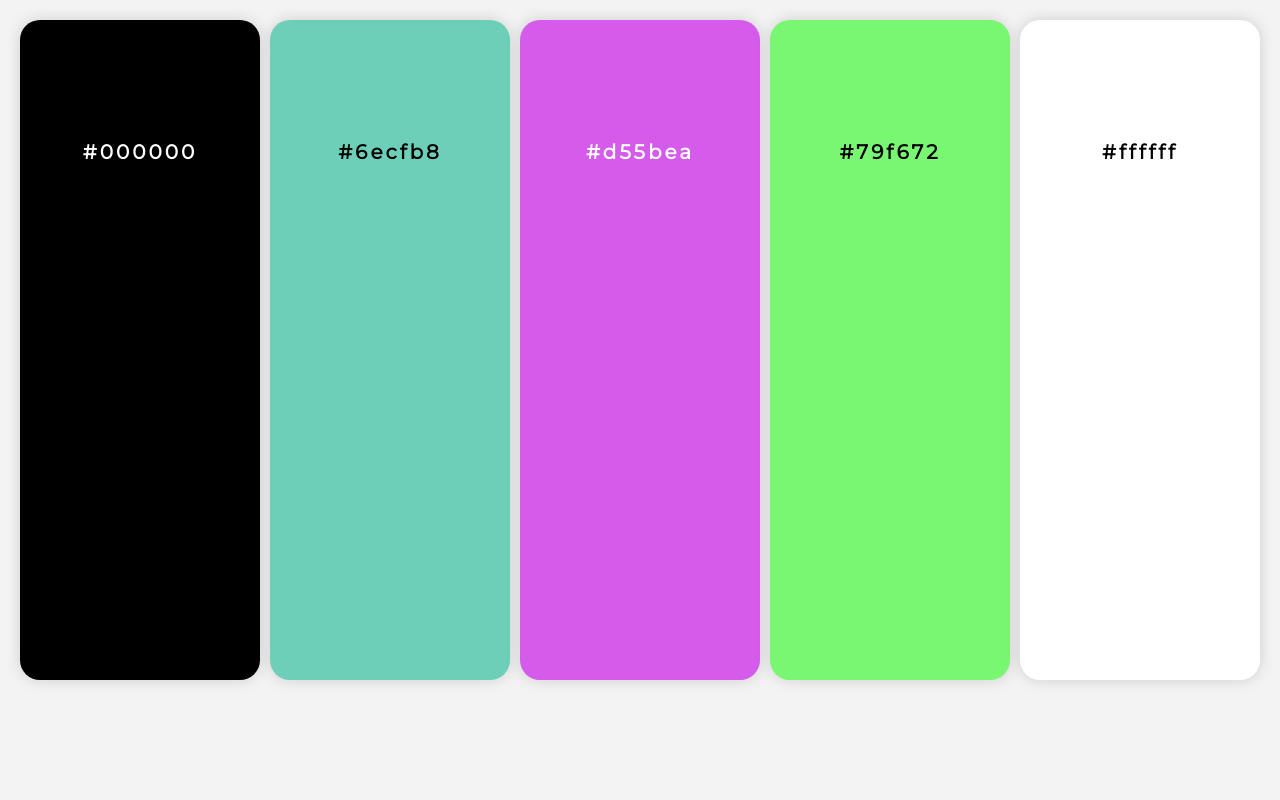
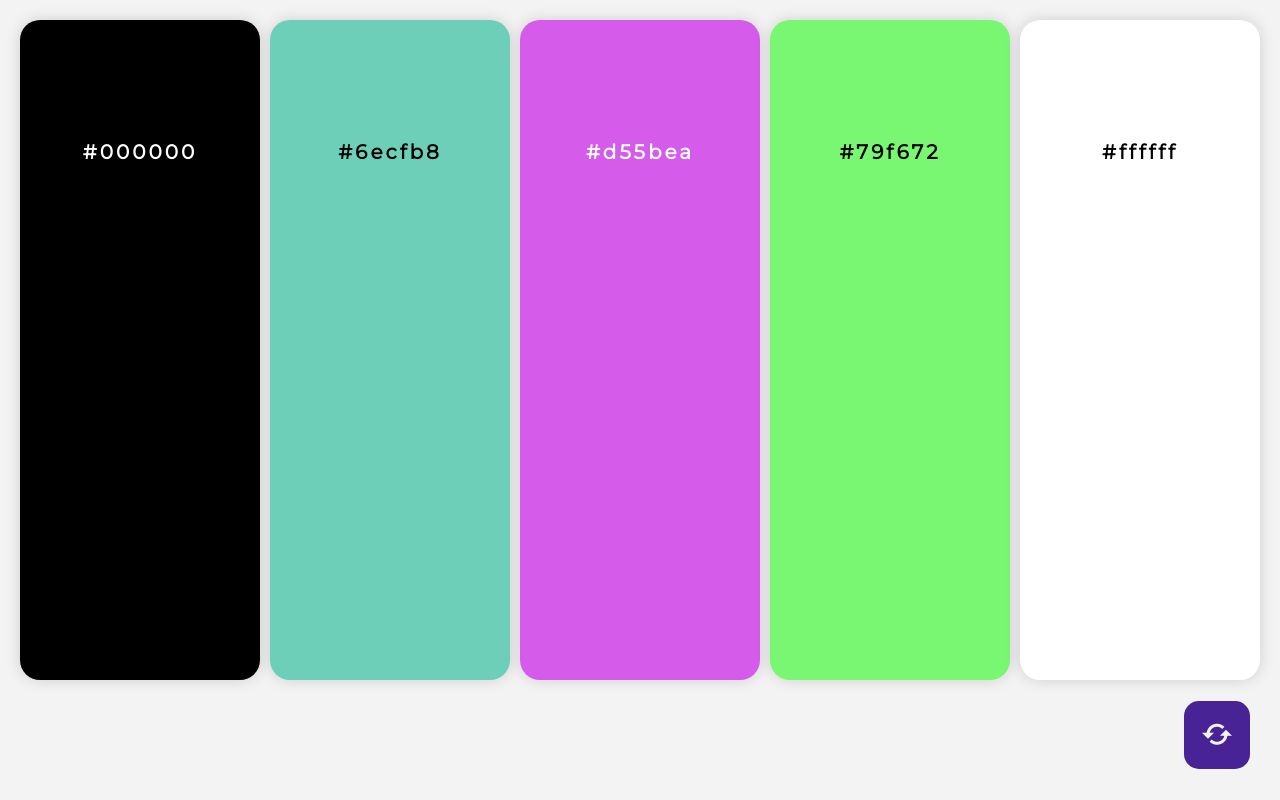
Before and after one commit to 3str-team/random-palete, a React (Create React App) app: page / in a window 1280 px wide. Built offline with nearby package versions, Linux system fonts and the light colour scheme.

Commit message:
added delete merging colors function

```diff
--- a/src/components/Column/Column.jsx
+++ b/src/components/Column/Column.jsx
@@ -2,6 +2,7 @@ import React, { useState } from "react";
 import { getBrightness, getColorById } from "../../helpers/color";
 import { v4 as uuidv4 } from "uuid";
 import styles from "./Column.module.scss";
+import { useEffect } from "react";
 
 const Column = ({ colorsState, id, generateRandomColor, addMergingColors }) => {
   const [colors, setColors] = colorsState;
@@ -32,6 +33,10 @@ const Column = ({ colorsState, id, generateRandomColor, addMergingColors }) => {
   const setRandomColor = () => {
     setColor({ id: uuidv4(), hex: generateRandomColor() });
   };
+
+  useEffect(() => {
+    setColor(getColorById(colors, id));
+  }, [getColorById(colors, id)]);
 
   const functionBtns = [
     {
--- a/src/components/Palete/Palete.jsx
+++ b/src/components/Palete/Palete.jsx
@@ -2,9 +2,10 @@ import React, { useState } from "react";
 import Column from "../Column/Column";
 import { generateRandomColor, mixColors } from "../../helpers/color";
 import { v4 as uuidv4 } from "uuid";
-import styles from "./Palete.module.scss";
 import DemoColorsList from "./demoMergingColorsList/DemoColorsList";
 import MergeButton from "./demoMergingColorsList/MergeButton/MergeButton";
+import RefreshButton from "../RefreshButton/RefreshButton";
+import styles from "./Palete.module.scss";
 
 const Palete = () => {
   const [colors, setColors] = useState([
@@ -16,12 +17,12 @@ const Palete = () => {
   ]);
   const [mergingColors, setMergingColors] = useState([]);
 
-  // const updateColors = () => {
-  //   let newColors = colors.map((color) => {
-  //     return { id: color.id, hex: generateRandomColor() };
-  //   });
-  //   setColors(newColors);
-  // };
+  const updateColors = () => {
+    let newColors = colors.map((color) => {
+      return { id: color.id, hex: generateRandomColor() };
+    });
+    setColors(newColors);
+  };
 
   const addColor = (color) => {
     setColors([...colors, { id: uuidv4(), hex: color }]);
@@ -62,9 +63,9 @@ const Palete = () => {
       <div className={styles.tools}>
         <div
           className={styles.merge}
-          style={{ display: mergingColors.length ? "flex" : "none" }}
+          style={{ opacity: mergingColors.length ? "1" : "0" }}
         >
-          <DemoColorsList colors={mergingColors} />
+          <DemoColorsList colorsState={[mergingColors, setMergingColors]} />
           {mergingColors.length ? (
             <MergeButton
               mergeColorsFunc={mergeColors}
@@ -74,8 +75,10 @@ const Palete = () => {
             ""
           )}
         </div>
+        <div className={styles.buttons}>
+          <RefreshButton updateColors={updateColors} />
+        </div>
       </div>
-      {/* <RefreshButton updateColors={updateColors} /> */}
     </div>
   );
 };
--- a/src/components/Palete/Palete.module.scss
+++ b/src/components/Palete/Palete.module.scss
@@ -21,9 +21,15 @@
     display: flex;
     padding: 0 30px 30px 30px;
     align-items: center;
+    justify-content: space-between;
     height: 100px;
 
     .merge {
+      display: flex;
+      gap: 15px;
+    }
+
+    .buttons {
       display: flex;
       gap: 15px;
     }
--- a/src/components/Palete/demoMergingColorsList/DemoColor/DemoColor.jsx
+++ b/src/components/Palete/demoMergingColorsList/DemoColor/DemoColor.jsx
@@ -2,11 +2,15 @@ import React from "react";
 import { getColorById } from "../../../../helpers/color";
 import styles from "./DemoColor.module.scss";
 
-const DemoColor = ({ colors, id }) => {
+const DemoColor = ({ colors, id, deleteMergingColorById }) => {
+  const deleteMergingColor = () => {
+    deleteMergingColorById(id);
+  };
   return (
     <div
       className={styles.demo}
       style={{ background: getColorById(colors, id).hex }}
+      onClick={deleteMergingColor}
     ></div>
   );
 };
--- a/src/components/Palete/demoMergingColorsList/DemoColor/DemoColor.module.scss
+++ b/src/components/Palete/demoMergingColorsList/DemoColor/DemoColor.module.scss
@@ -1,7 +1,43 @@
 .demo {
+  position: relative;
   width: 50px;
   height: 50px;
   border-radius: 10px;
   opacity: 1;
   box-shadow: 0 0 15px rgba($color: #000000, $alpha: 0.15);
+  overflow: hidden;
+  cursor: pointer;
 }
+
+.demo::before {
+  content: "";
+  position: absolute;
+  width: 100%;
+  height: 100%;
+  background: rgba($color: #000000, $alpha: 0.3);
+  border-radius: 10px;
+  opacity: 0;
+  transition: opacity 0.2s;
+}
+
+.demo::after {
+  content: "×";
+  position: absolute;
+  top: 50%;
+  left: 50%;
+  transform: translate(-50%, -50%);
+  font-size: 70px;
+  color: rgb(232, 79, 79);
+  opacity: 0;
+  transition: opacity 0.1s;
+}
+
+.demo:hover::after {
+  opacity: 1;
+  transition: opacity 0.1s;
+}
+
+.demo:hover::before {
+  opacity: 1;
+  transition: opacity 0.2s;
+}
--- a/src/components/Palete/demoMergingColorsList/DemoColorsList.jsx
+++ b/src/components/Palete/demoMergingColorsList/DemoColorsList.jsx
@@ -2,11 +2,28 @@ import React from "react";
 import DemoColor from "./DemoColor/DemoColor";
 import styles from "./DemoColorsList.module.scss";
 
-const DemoColorsList = ({ colors }) => {
+const DemoColorsList = ({ colorsState }) => {
+  const [colors, setColors] = colorsState;
+
+  const deleteMergingColorById = (id) => {
+    const newColors = [];
+    for (const color of colors) {
+      if (color.id !== id) newColors.push(color);
+      setColors(newColors);
+    }
+  };
+
   return (
     <div className={styles.list}>
       {colors.map((color) => {
-        return <DemoColor key={color.id} colors={colors} id={color.id} />;
+        return (
+          <DemoColor
+            key={color.id}
+            colors={colors}
+            id={color.id}
+            deleteMergingColorById={deleteMergingColorById}
+          />
+        );
       })}
     </div>
   );
--- a/src/components/RefreshButton/RefreshButton.module.scss
+++ b/src/components/RefreshButton/RefreshButton.module.scss
@@ -1,23 +1,9 @@
 .refresh {
-  position: fixed;
-  bottom: 20px;
-  right: 20px;
-  border-radius: 50%;
-  width: 70px;
-  height: 70px;
+  padding: 15px 15px 10px 15px;
+  font-size: 36px;
+  color: #f3f3f3;
   border: none;
-  background: rgb(241, 244, 230);
-  font-size: 35px;
-  display: grid;
-  place-items: center;
+  border-radius: 15px;
+  background: #482395;
   cursor: pointer;
-  box-shadow: 0 0 10px rgba($color: #000000, $alpha: 0.2);
 }
-
-@media (max-width: 550px) {
-  .refresh {
-    width: 50px;
-    height: 50px;
-    font-size: 30px;
-  }
-}
```
